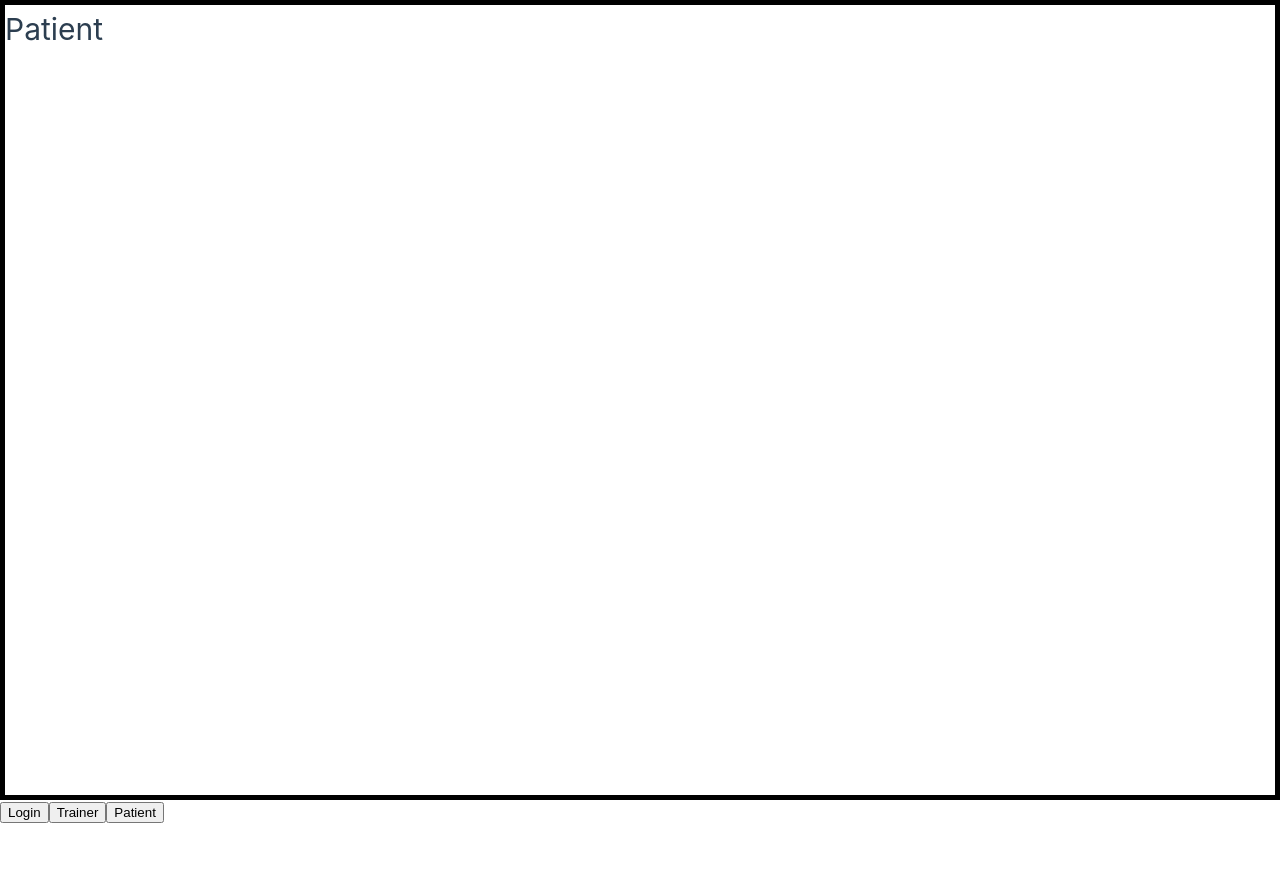
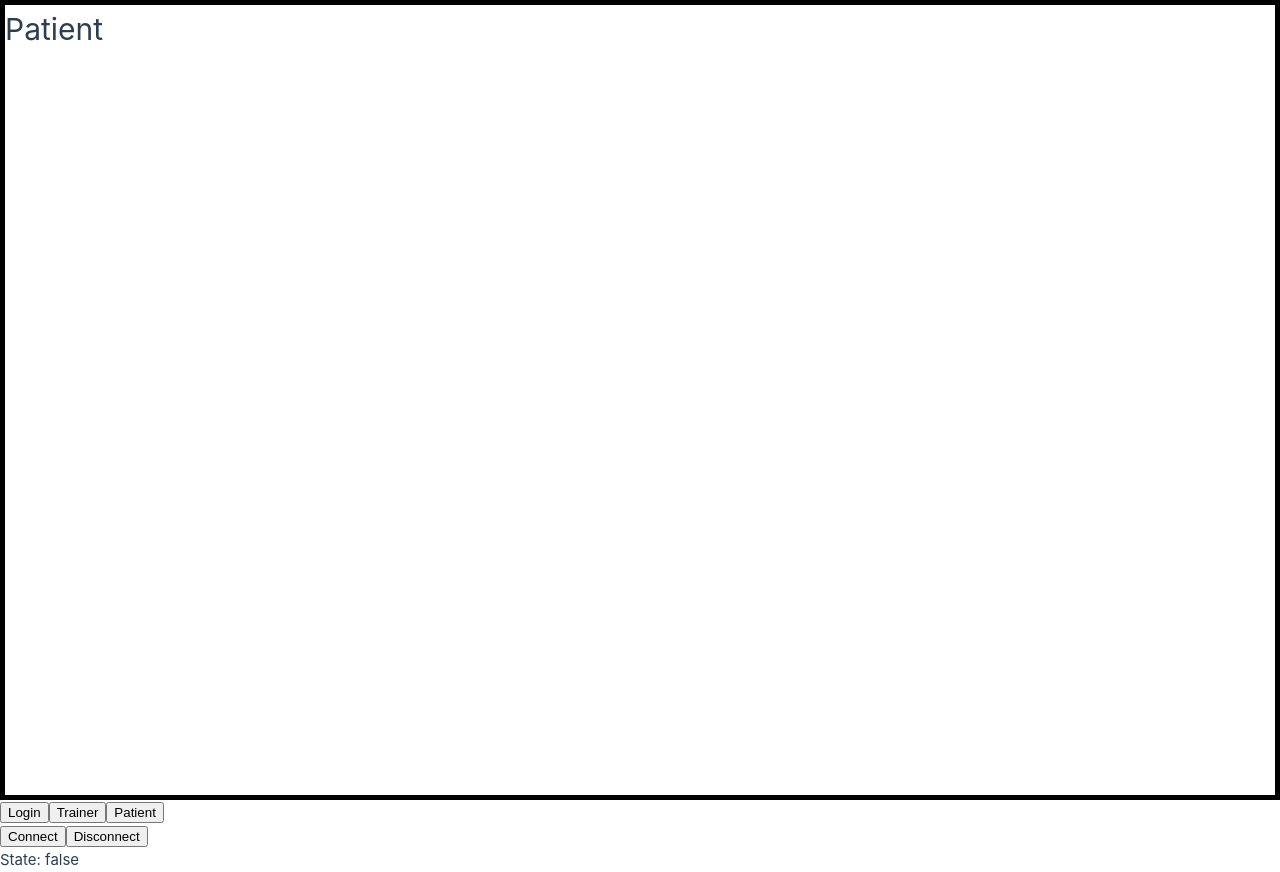
Before and after one commit to hpi-sam/dps.training_k, a Vue app in the folder frontend/: page / in a window 1280 px wide. Before the commit the page ends 824 px from the top, so only its background shows below. Built offline with nearby package versions, Linux system fonts and the light colour scheme.

Commit message:
#14: add basic mock backend and socket to connect to it

```diff
--- a/frontend/package.json
+++ b/frontend/package.json
@@ -9,6 +9,7 @@
     "preview": "vite preview"
   },
   "dependencies": {
+    "socket.io-client": "^4.7.4",
     "vue": "^3.3.11"
   },
   "devDependencies": {
--- a/frontend/src/App.vue
+++ b/frontend/src/App.vue
@@ -1,8 +1,10 @@
 <script setup>
-import { ref } from 'vue'
+import {computed, ref} from 'vue'
 import ModuleLogin from '@/components/ModuleLogin.vue'
 import ModuleTrainer from '@/components/ModuleTrainer.vue'
 import ModulePatient from '@/components/ModulePatient.vue'
+import ConnectionManager from "@/components/ConncectionManager.vue";
+import {state} from "@/socket.js";
 
 const modules = {
   ModuleLogin,
@@ -11,15 +13,25 @@ const modules = {
 }
 
 const currentModule = ref('ModulePatient')
+
+const connectionState = computed(() => state.connected)
 </script>
 
 <template>
   <main>
-    <component :is="modules[currentModule]"></component>
+    <component :is="modules[currentModule]" />
   </main>
   <div id="dev-bar">
-    <button @click="currentModule='ModuleLogin'">Login</button>
-    <button @click="currentModule='ModuleTrainer'">Trainer</button>
-    <button @click="currentModule='ModulePatient'">Patient</button>
+    <button @click="currentModule='ModuleLogin'">
+      Login
+    </button>
+    <button @click="currentModule='ModuleTrainer'">
+      Trainer
+    </button>
+    <button @click="currentModule='ModulePatient'">
+      Patient
+    </button>
   </div>
+  <connection-manager />
+  <p>State: {{ connectionState }}</p>
 </template>
--- /dev/null
+++ b/frontend/src/components/ConncectionManager.vue
@@ -0,0 +1,25 @@
+<template>
+  <button @click="connect()">
+    Connect
+  </button>
+  <button @click="disconnect()">
+    Disconnect
+  </button>
+</template>
+
+<script>
+import {socket} from "@/socket.js";
+
+export default {
+  name: "ConnectionManager",
+
+  methods: {
+    connect() {
+      socket.connect();
+    },
+    disconnect() {
+      socket.disconnect();
+    }
+  }
+}
+</script>
--- /dev/null
+++ b/frontend/src/socket.js
@@ -0,0 +1,22 @@
+import {reactive} from "vue";
+import {io} from "socket.io-client";
+
+export const state = reactive({
+    connected: false,
+    fooEvents: [],
+    barEvents: []
+});
+
+export const socket = io("http://localhost:8080", {
+    autoConnect: false,
+});
+
+socket.on("connect", () => {
+    state.connected = true;
+    console.log("Server connected");
+});
+
+socket.on("disconnect", () => {
+    state.connected = false;
+    console.log("Server disconnected");
+});
```
Also changed, not shown: frontend/mock-backend/mockBackend.js (added, +20 -0 lines), frontend/mock-backend/package.json (added, +19 -0 lines), 2 other files (tests, documents, lock files or other folders).
